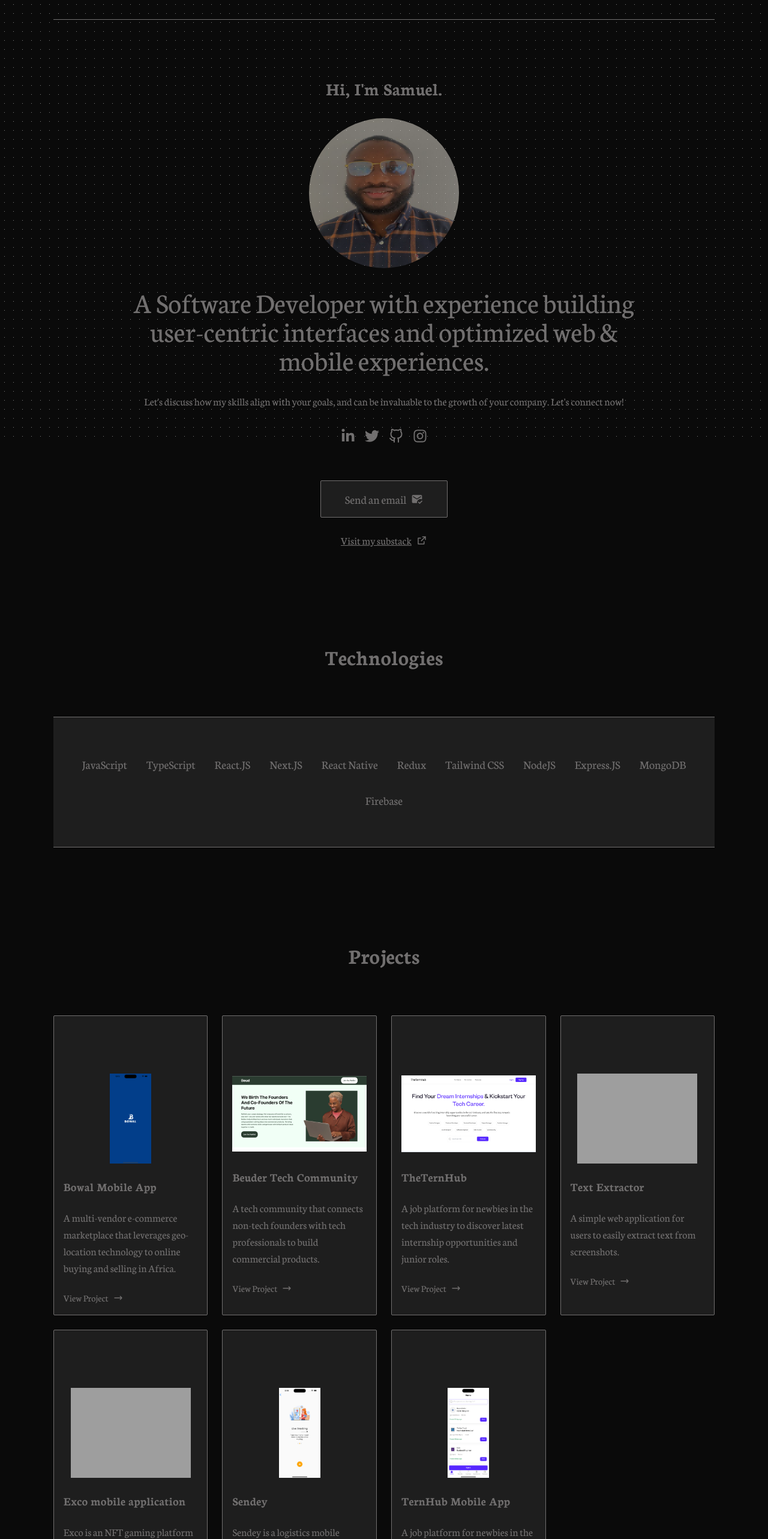
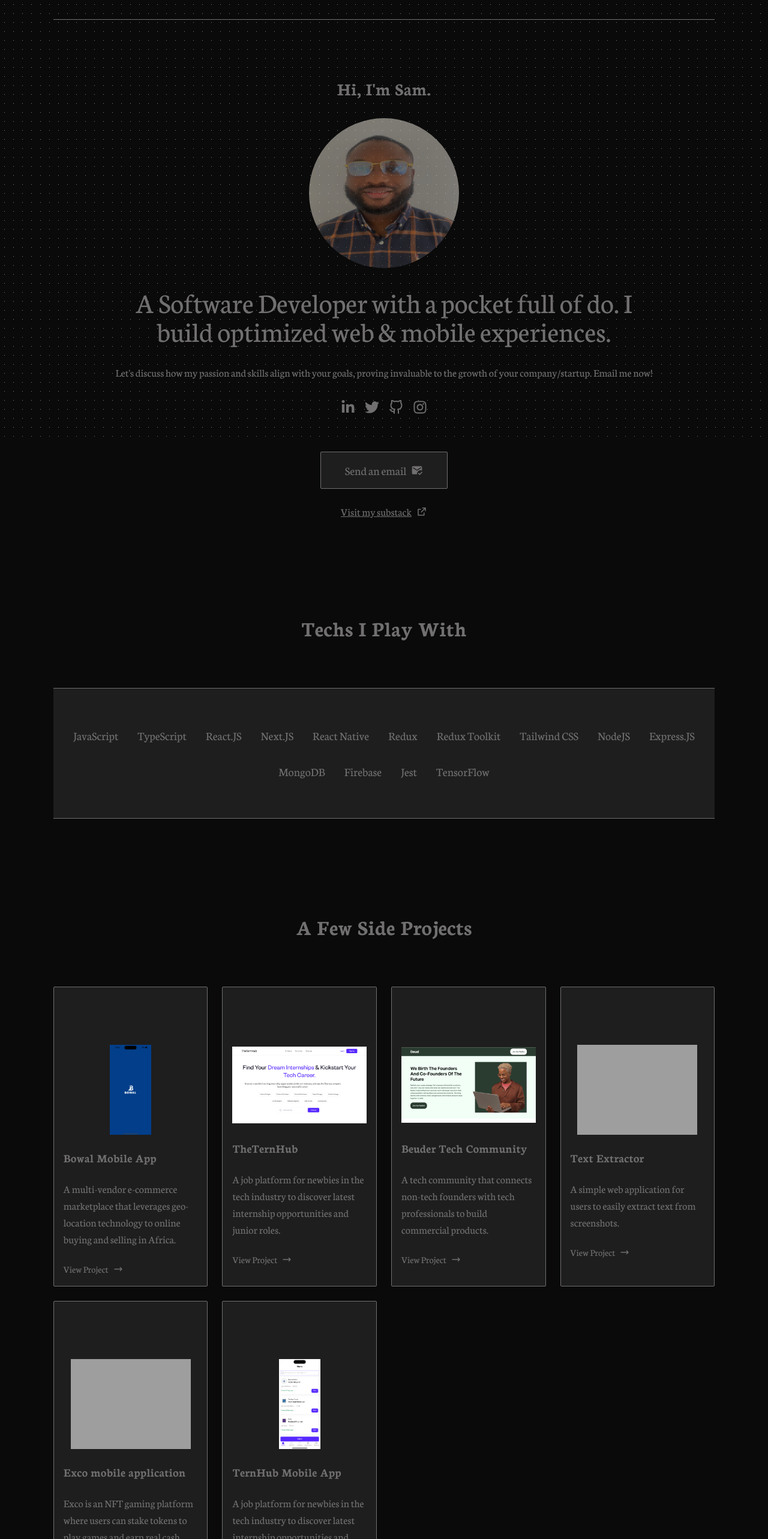
Before and after one commit to kokombo/PersonalSite, a React (Vite) app: page / in a window 1280 px wide. Shown: the part 60-2626 px from the top of the page at 60% size. Built offline with nearby package versions, Linux system fonts and the light colour scheme; grey boxes are pictures that could not be loaded.

Commit message:
onloaded images in project details page

```diff
--- a/package.json
+++ b/package.json
@@ -29,6 +29,6 @@
     "postcss": "^8.4.29",
     "tailwindcss": "^3.3.3",
     "typescript": "^5.0.2",
-    "vite": "^4.4.5"
+    "vite": "^5.0.10"
   }
 }
--- a/src/components/Project.tsx
+++ b/src/components/Project.tsx
@@ -23,6 +23,7 @@ const Project = ({ title, description, image, slug }: projectType) => {
         onClick={() => {
           window.scrollTo(0, 0);
         }}
+        rel="preload"
         className="flex items-center gap-2 hover:text-secondary"
       >
         <p className="md:text-base text-sm font-NeutonRegular ">View Project</p>
--- a/src/components/ThemeSwitch.tsx
+++ /dev/null
@@ -1,14 +0,0 @@
-import { useGlobalContext } from "../context/Provider";
-// import { MdDarkMode, MdOutlineDarkMode } from "react-icons/md";
-
-const ThemeSwitch = () => {
-  const { toggleDarkMode, darkMode } = useGlobalContext();
-  return (
-    <button onClick={toggleDarkMode}>
-      {/* {darkMode ? <MdOutlineDarkMode /> : <MdDarkMode />} */}
-      {darkMode ? <p className="text-white">Light Mode</p> : <p>Dark Mode</p>}
-    </button>
-  );
-};
-
-export default ThemeSwitch;
--- a/src/constant/data.tsx
+++ b/src/constant/data.tsx
@@ -70,19 +70,6 @@ export const projectData: projectType[] = [
 
   {
     id: "2",
-    image: images.beud1,
-    title: "Beuder Tech Community",
-    description:
-      "A tech community that connects non-tech founders with tech professionals to build commercial products.",
-    slug: slugify("Beuder Tech Community", { lower: true }),
-    images: [images.beud1, images.beud3, images.beud4, images.beud5],
-    stack: "ReactJS, Tailwind CSS, Vite",
-    live: "https://beud.netlify.app",
-    github: "https://github.com/BowaDAO/Beud",
-  },
-
-  {
-    id: "3",
     image: images.ternhub1,
     title: "TheTernHub",
     description:
@@ -106,6 +93,20 @@ export const projectData: projectType[] = [
     stack: "ReactJS, Tailwind CSS, Redux, Firebase, Vite",
     live: "",
     github: "https://github.com/BowaDAO/The-Tern-Hub-Web-App",
+  },
+
+  {
+    id: "3",
+    image: images.beud1,
+    title: "Beuder Tech Community",
+    description:
+      "A tech community that connects non-tech founders with tech professionals to build commercial products.",
+    slug: slugify("Beuder Tech Community", { lower: true }),
+    images: [images.beud1, images.beud3, images.beud4, images.beud5],
+    stack:
+      "Next.JS, Tailwind CSS, Node.JS, MongoDB, React Query, Redux Toolkit, React Formik",
+    live: "https://beud.netlify.app",
+    github: "https://github.com/BowaDAO/Beud",
   },
 
   {
@@ -151,38 +152,18 @@ export const projectData: projectType[] = [
 
   {
     id: "6",
-    image: images.logistics1,
-    title: "Sendey",
-    description:
-      "Sendey is a logistics mobile application modelled to work like bolt/uber for doorstep items delivery.",
-    slug: slugify("sendey", { lower: true }),
-    images: [
-      images.logistics1,
-      images.logistics2,
-      images.logistics3,
-      images.logistics4,
-      images.logistics5,
-      images.logistics6,
-    ],
-    stack: "JavaScript, React Native, Expo",
-    live: "",
-    github: "https://github.com/BowaDAO/logisticsmobileapp",
-  },
-
-  {
-    id: "7",
     image: images.ternmobile1,
     title: "TernHub Mobile App",
     description:
       "A job platform for newbies in the tech industry to discover latest internship opportunities and junior roles.",
     slug: slugify("ternhub mobile app", { lower: true }),
     images: [
-      images.ternmobile1,
       images.ternmobile2,
       images.ternmobile3,
       images.ternmobile4,
       images.ternmobile5,
       images.ternmobile6,
+      images.ternmobile1,
       images.ternmobile7,
       images.ternmobile8,
       images.ternmobile9,
--- a/src/containers/Contact.tsx
+++ b/src/containers/Contact.tsx
@@ -9,11 +9,9 @@ const Contact = () => {
 
       <div className="flex_center gap-8  max-w-5xl font-NeutonRegular ">
         <p className="md:text-xl text-lg">
-          I am happy to connect with you to discuss building amazing solutions
-          together. I enjoy collaborating with other professionals to deliver
-          real-world products. <br /> I am open to startup discussions - it
-          excites me a lot. <br /> Well, we can also talk about football, I have
-          some spare time for that, haha!
+          Want to discuss hiring me for your software development team or just
+          wanna be friends? I am happy to connect with you. Drop me a quick
+          message via email or my socials. I'll get to it in a few...
         </p>
 
         <SendAMessageButton label="Send a message now" />
--- a/src/containers/Header.tsx
+++ b/src/containers/Header.tsx
@@ -6,9 +6,7 @@ const Header = () => {
     <header className="header">
       <div className="text-gray flex_center gap-8 ">
         <div className=" flex_center gap-8">
-          <h1 className="text-2xl md:text-3xl font-NeutonBold">
-            Hi, I'm Samuel.
-          </h1>
+          <h1 className="text-2xl md:text-3xl font-NeutonBold">Hi, I'm Sam.</h1>
 
           <img
             src={images.samuel}
@@ -19,13 +17,14 @@ const Header = () => {
 
         <article className="flex_center gap-8">
           <h2 className="text-3xl md:text-5xl font-NeutonRegular max-w-[900px] ">
-            A Software Developer with experience building user-centric
-            interfaces and optimized web & mobile experiences.
+            A Software Developer with a pocket full of do. I build optimized web
+            & mobile experiences.
           </h2>
 
           <p className="md:text-lg text-base font-NeutonRegular">
-            Let's discuss how my skills align with your goals, and can be
-            invaluable to the growth of your company. Let's connect now!
+            Let's discuss how my passion and skills align with your goals,
+            proving invaluable to the growth of your company/startup. Email me
+            now!
           </p>
 
           <Icons />
--- a/src/containers/Languages.tsx
+++ b/src/containers/Languages.tsx
@@ -1,7 +1,7 @@
 const Languages = () => {
   return (
     <section className="languages">
-      <h2 className=" text-4xl font-NeutonBold">Technologies </h2>
+      <h2 className=" text-4xl font-NeutonBold">Techs I Play With</h2>
 
       <div className="languages_wrapper">
         <p>JavaScript</p>
@@ -10,11 +10,14 @@ const Languages = () => {
         <p> Next.JS</p>
         <p>React Native</p>
         <p>Redux</p>
-        <p>Tailwind CSS </p>
+        <p>Redux Toolkit</p>
+        <p>Tailwind CSS</p>
         <p>NodeJS</p>
         <p>Express.JS</p>
-        <p> MongoDB</p>
-        <p> Firebase</p>
+        <p>MongoDB</p>
+        <p>Firebase</p>
+        <p>Jest</p>
+        <p>TensorFlow</p>
       </div>
     </section>
   );
--- a/src/containers/Projects.tsx
+++ b/src/containers/Projects.tsx
@@ -2,19 +2,33 @@ import { Project } from "../components";
 import { projectType } from "../types/types";
 import { useState } from "react";
 import { projectData } from "../constant/data";
+import { Link } from "react-router-dom";
 
 const Projects = () => {
   const [data] = useState<projectType[]>(projectData);
 
   return (
     <section className="projects">
-      <h2 className="text-gray text-4xl font-NeutonBold">Projects </h2>
+      <h2 className="text-gray text-4xl font-NeutonBold">
+        A Few Side Projects
+      </h2>
 
       <div className="projects_wrapper">
         {data.map((item) => (
           <Project key={item.id} {...item} />
         ))}
       </div>
+
+      <p className=" text-gray md:text-lg text-base font-NeutonRegular text-center">
+        Want to see some more? Let's get on a call, but before then <br />
+        <Link
+          to="mailto:samuelibrahim3029@gmail.com"
+          className=" rounded-sm underline"
+        >
+          SEND AN EMAIL NOW
+        </Link>{" "}
+        to schedule.
+      </p>
     </section>
   );
 };
--- a/src/context/Provider.tsx
+++ b/src/context/Provider.tsx
@@ -5,10 +5,11 @@ import {
   PropsWithChildren,
   useEffect,
 } from "react";
+import { Dispatch, SetStateAction } from "react";
 
 type GlobalContextType = {
   darkMode: boolean;
-  setDarkMode: (darkMode: boolean) => void;
+  setDarkMode: Dispatch<SetStateAction<boolean>>;
   toggleDarkMode: () => void;
 };
 
@@ -22,8 +23,14 @@ const getThemeFromLocalStorage = () => {
   }
 };
 
-const defaultState = {
-  darkMode: getThemeFromLocalStorage(),
+const valueFromStorage = getThemeFromLocalStorage();
+
+type DefaultStateType = {
+  darkMode: boolean;
+};
+
+const defaultState: DefaultStateType = {
+  darkMode: valueFromStorage,
 };
 
 const AppContext = createContext<GlobalContextType | null>(null);
@@ -32,7 +39,7 @@ export const ContextProvider = ({ children }: PropsWithChildren<{}>) => {
   const [darkMode, setDarkMode] = useState(defaultState.darkMode);
 
   const toggleDarkMode = () => {
-    setDarkMode(!darkMode);
+    setDarkMode((prevMode) => !prevMode);
   };
 
   useEffect(() => {
@@ -51,5 +58,7 @@ export const useGlobalContext = () => {
 
   if (context) {
     return context;
+  } else {
+    return null;
   }
 };
--- a/src/index.css
+++ b/src/index.css
@@ -74,5 +74,5 @@ body {
 }
 
 .scroll_top_button {
-  @apply text-white flex items-center justify-center fixed z-[100] h-8 w-8 rounded-full bg-purple-500 md:right-24 md:bottom-40 right-10 bottom-28;
+  @apply text-white flex items-center justify-center fixed z-[100] h-8 w-8 rounded-full bg-purple-500 md:right-24 md:bottom-40 right-10 bottom-20;
 }
--- a/src/pages/ProjectDetail.tsx
+++ b/src/pages/ProjectDetail.tsx
@@ -2,10 +2,12 @@ import { Link } from "react-router-dom";
 import { useParams } from "react-router-dom";
 import { projectData } from "../constant/data";
 import { projectType } from "../types/types";
-import { useState } from "react";
+import { useEffect, useState } from "react";
 import { ScrollTop } from "../components";
 
 const ProjectDetail = () => {
+  const [loadedImages, setLoadedImages] = useState<string[]>([]);
+
   const [data] = useState<projectType[] | null>(projectData);
   const { slug } = useParams();
 
@@ -17,11 +19,30 @@ const ProjectDetail = () => {
   const live = currentProject?.live;
   const github = currentProject?.github;
 
+  useEffect(() => {
+    const loadShot = (path: string) => {
+      const img = new Image();
+      img.src = path;
+      img.onload = () => {
+        setLoadedImages((prev) => [...prev, path]);
+      };
+    };
+
+    shots?.forEach((shot) => {
+      loadShot(shot);
+    });
+  }, [shots]);
+
   return (
     <main className="bg-black w-full py-4">
+      {shots && shots.length > loadedImages.length ? (
+        <div className="h-screen"></div>
+      ) : (
         <div className="dot-background w-full text-gray flex flex-col gap-12 pb-4 ">
           <section className="flex flex-col justify-between text-start md:text-center gap-12 mt-12">
-          <h2 className="text-4xl font-NeutonBold">{currentProject?.title} </h2>
+            <h2 className="text-4xl font-NeutonBold">
+              {currentProject?.title}{" "}
+            </h2>
 
             <div className="flex  items-center gap-12 text-lg md:text-xl font-NeutonRegular ">
               {live && (
@@ -50,7 +71,9 @@ const ProjectDetail = () => {
             <article className="flex flex-col gap-4 font-NeutonRegular">
               <h3 className="text-3xl ">Description</h3>
 
-            <p className="text-lg md:text-xl">{currentProject?.description}</p>
+              <p className="text-lg md:text-xl">
+                {currentProject?.description}
+              </p>
             </article>
 
             <article className="flex flex-col gap-4 font-NeutonRegular">
@@ -78,6 +101,7 @@ const ProjectDetail = () => {
             </div>
           </section>
         </div>
+      )}
 
       <ScrollTop />
     </main>
```
Also changed, not shown: 1 other file (tests, documents, lock files or other folders). Lines whose indentation alone changed are shown as unchanged.
